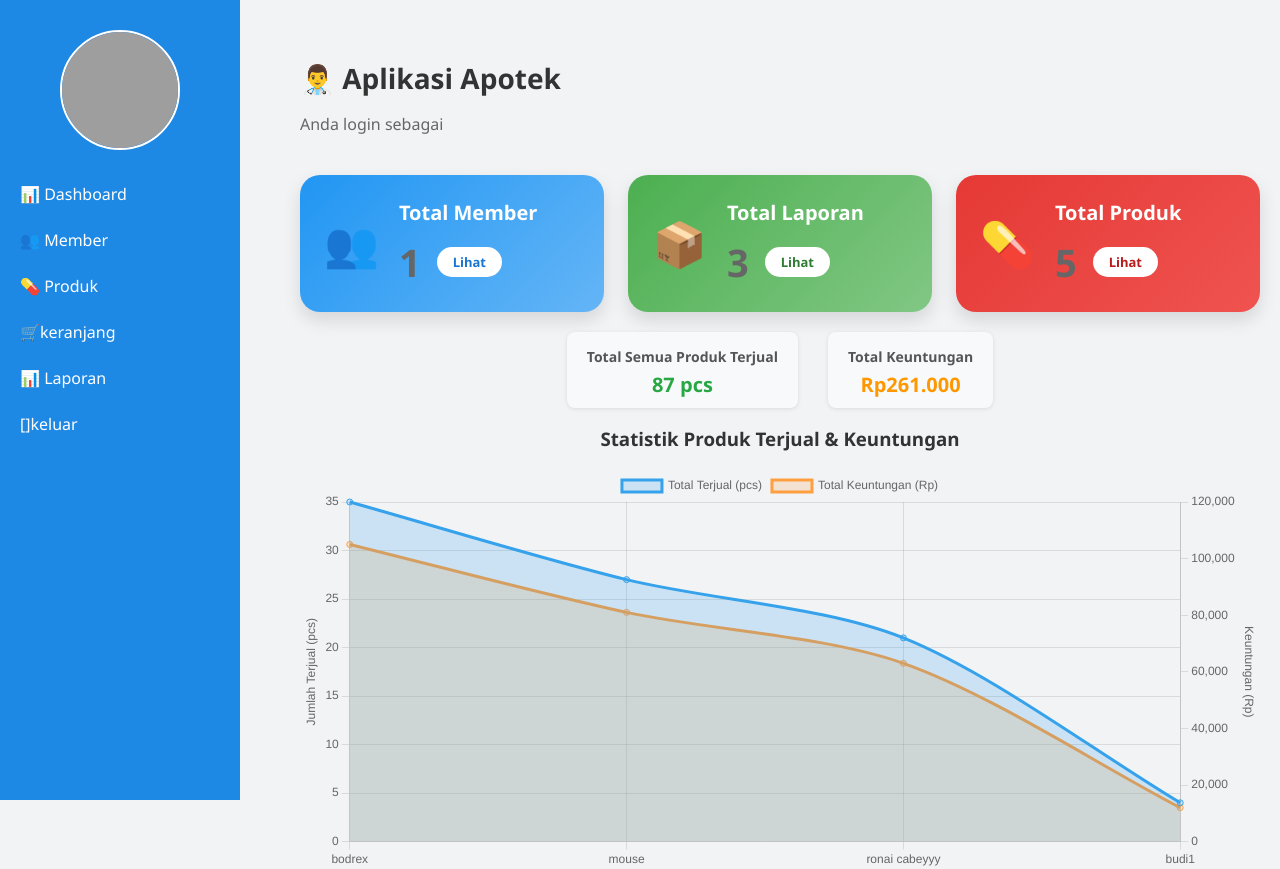
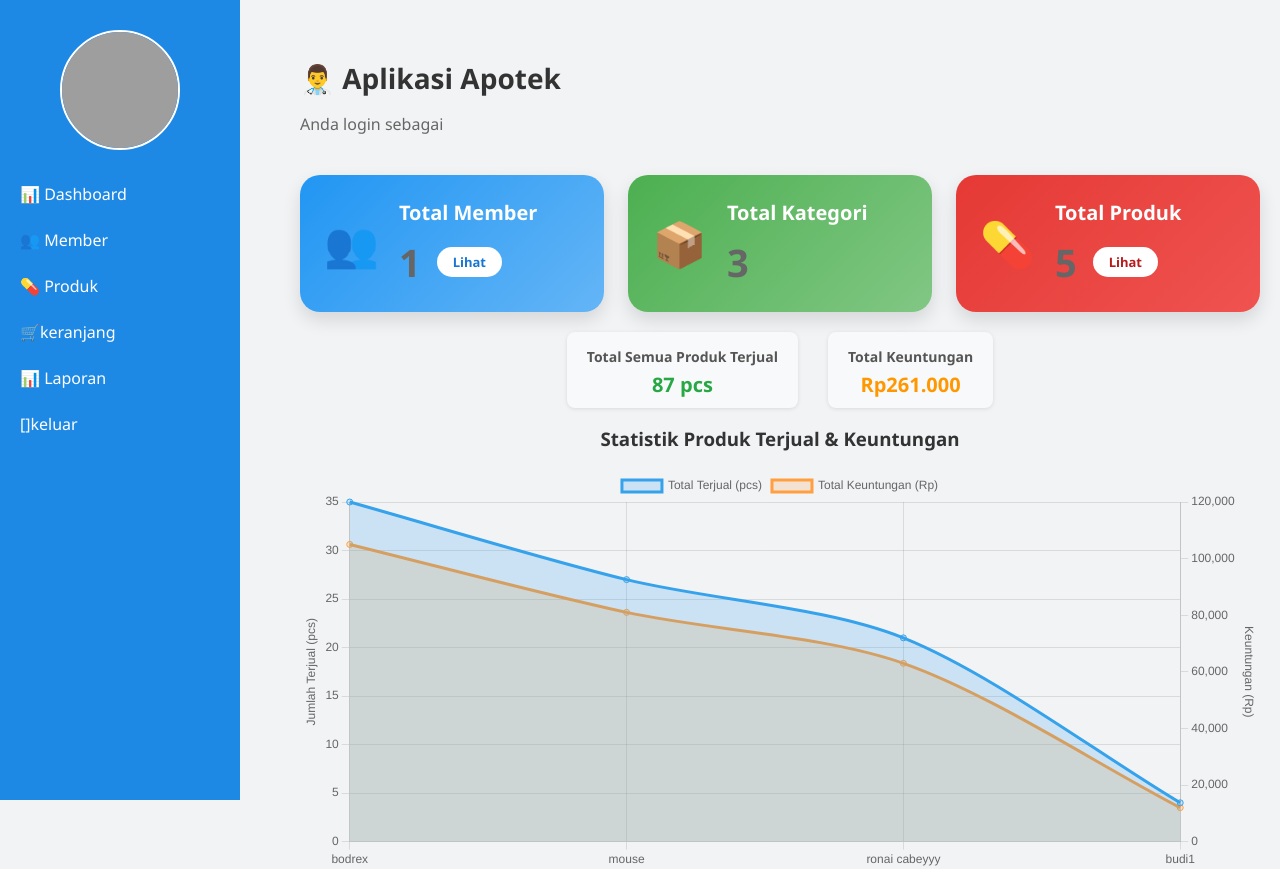
Before and after one commit to Sel-At-Works/apotek2, a PHP site: page /tampilan_kasir/dashboard.php in a window 1280 px wide. Shown: the top 869 px of the page. Run offline with PHP 8.4, Linux system fonts and the light colour scheme; data comes from the database, SQL or seed files in the repository; some libraries are stand-ins or nearby versions; grey boxes are pictures that could not be loaded.

Commit message:
penghilangan detail di card kasir

```diff
--- a/tampilan_kasir/card.php
+++ b/tampilan_kasir/card.php
@@ -19,10 +19,10 @@
     <div class="card kategori">
         <div class="icon">📦</div>
         <div class="card-info">
-            <h3>Total Laporan</h3>
+            <h3>Total Kategori</h3>
             <div class="count-row">
                 <p><?= $totalKategori; ?></p>
-                <a href="kategori.php" class="view-details">Lihat</a>
+                <!-- <a href="kategori.php" class="view-details">Lihat</a> -->
             </div>
         </div>
     </div>
```
